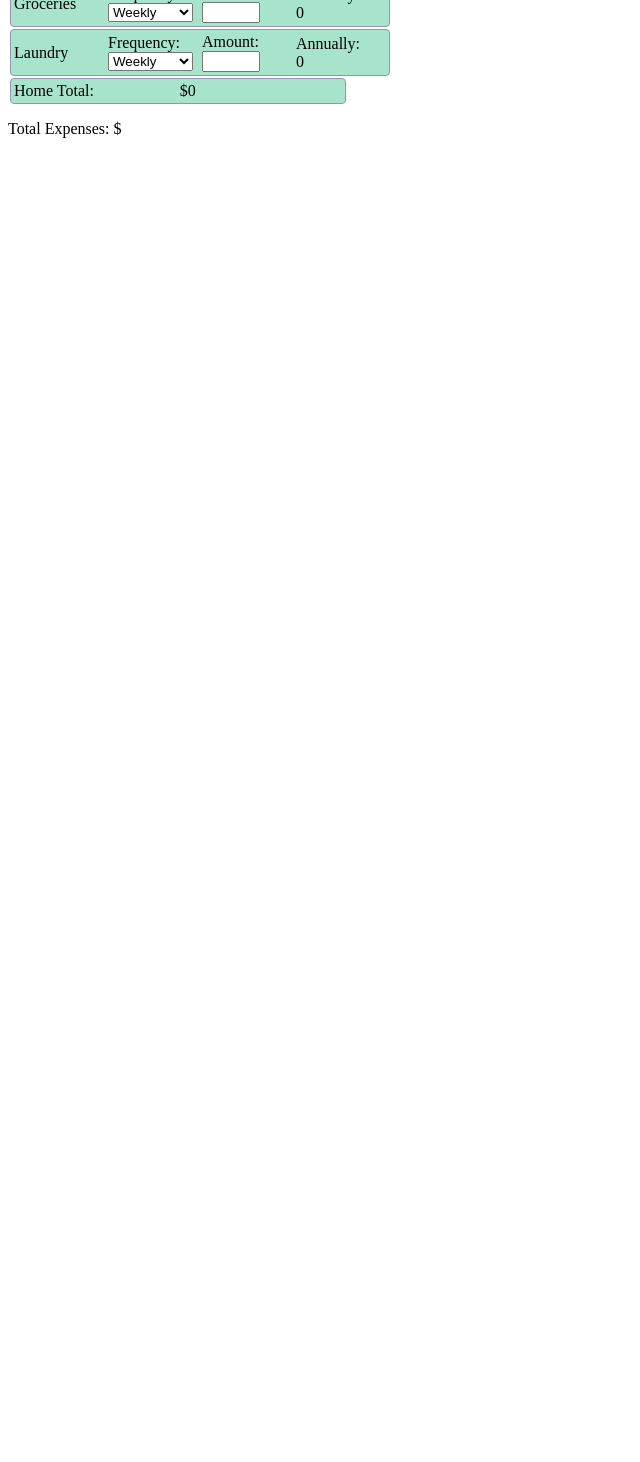
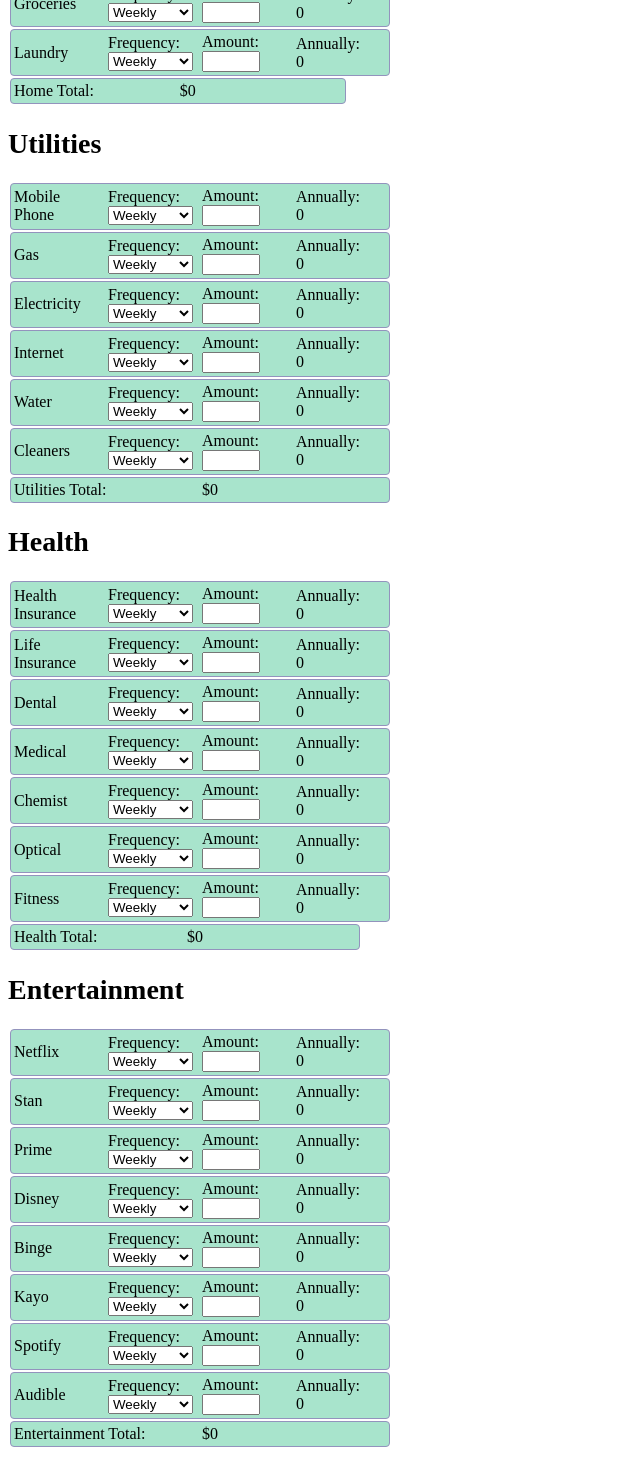
Before and after one commit to DBurgess93/budget-planner, a React (Create React App) app: page / in a window 1280 px wide. Shown: the part 800-2262 px from the top of the page, without its empty margins (0-640 px from the left). Before the commit the page ends 954 px from the top, so only its background shows below. Built offline with nearby package versions, Linux system fonts and the light colour scheme.

Commit message:
Add remaining categories

```diff
--- a/src/App.js
+++ b/src/App.js
@@ -146,6 +146,133 @@ const App = () => {
         frequency: null,
         annualAmount: 0
       },
+    ],
+    utilities: [
+      {
+        name: 'Mobile Phone',
+        amount: '',
+        frequency: null,
+        annualAmount: 0
+      },
+      {
+        name: 'Gas',
+        amount: '',
+        frequency: null,
+        annualAmount: 0
+      },
+      {
+        name: 'Electricity',
+        amount: '',
+        frequency: null,
+        annualAmount: 0
+      },
+      {
+        name: 'Internet',
+        amount: '',
+        frequency: null,
+        annualAmount: 0
+      },
+      {
+        name: 'Water',
+        amount: '',
+        frequency: null,
+        annualAmount: 0
+      },
+      {
+        name: 'Cleaners',
+        amount: '',
+        frequency: null,
+        annualAmount: 0
+      },
+    ],
+    health: [
+      {
+        name: 'Health Insurance',
+        amount: '',
+        frequency: null,
+        annualAmount: 0
+      },
+      {
+        name: 'Life Insurance',
+        amount: '',
+        frequency: null,
+        annualAmount: 0
+      },
+      {
+        name: 'Dental',
+        amount: '',
+        frequency: null,
+        annualAmount: 0
+      },
+      {
+        name: 'Medical',
+        amount: '',
+        frequency: null,
+        annualAmount: 0
+      },
+      {
+        name: 'Chemist',
+        amount: '',
+        frequency: null,
+        annualAmount: 0
+      },
+      {
+        name: 'Optical',
+        amount: '',
+        frequency: null,
+        annualAmount: 0
+      },
+      {
+        name: 'Fitness',
+        amount: '',
+        frequency: null,
+        annualAmount: 0
+      },
+    ],
+    entertainment: [
+      {
+        name: 'Netflix',
+        amount: '',
+        frequency: null,
+        annualAmount: 0
+      },{
+        name: 'Stan',
+        amount: '',
+        frequency: null,
+        annualAmount: 0
+      },{
+        name: 'Prime',
+        amount: '',
+        frequency: null,
+        annualAmount: 0
+      },{
+        name: 'Disney',
+        amount: '',
+        frequency: null,
+        annualAmount: 0
+      },{
+        name: 'Binge',
+        amount: '',
+        frequency: null,
+        annualAmount: 0
+      },{
+        name: 'Kayo',
+        amount: '',
+        frequency: null,
+        annualAmount: 0
+      },
+      {
+        name: 'Spotify',
+        amount: '',
+        frequency: null,
+        annualAmount: 0
+      },
+      {
+        name: 'Audible',
+        amount: '',
+        frequency: null,
+        annualAmount: 0
+      },
     ]
   })
 
```
